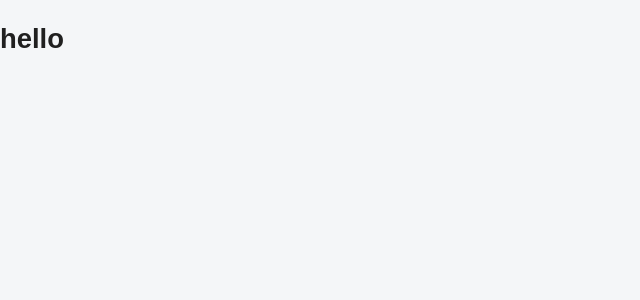
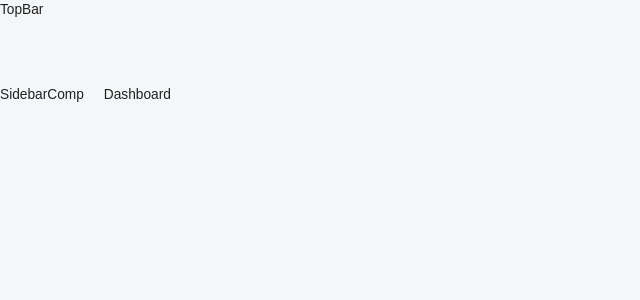
Before and after one commit to Sumant64/react-admin-dashboard, a React (Create React App) app: page / in a window 1280 px wide. Shown: the top 300 px of the page, without its empty margins (0-640 px from the left). Built offline with nearby package versions, Linux system fonts and the light colour scheme.

Commit message:
routes, topbar and sidebar structure

```diff
--- a/src/App.tsx
+++ b/src/App.tsx
@@ -1,11 +1,29 @@
+import { useState } from "react";
+import TopBar from "./layout/TopBar";
+import { Box } from "@mui/material";
+import SidebarComp from "./layout/SidebarComp";
+import { Route, Routes } from "react-router";
+import Dashboard from "./scenes/dashboard";
 
 
 function App() {
-
+  const [toggle, setToggle] = useState(false);
 
   return (
     <>
-      <h1>hello</h1>
+      <div style={{ boxSizing: 'border-box' }}>
+        <TopBar toggle={toggle} setToggle={setToggle} />
+        <div className="app" style={{ display: 'flex', position: 'relative', paddingTop: '4rem' }}>
+          <div>
+            <SidebarComp toggle={toggle} setToggle={setToggle} />
+          </div>
+          <Box sx={{ width: '100%', marginLeft: { xs: '5px', md: '20px' }, overflowY: 'auto' }}>
+          <Routes>
+            <Route path="/" element={<Dashboard />} />
+          </Routes>
+          </Box>
+        </div>
+      </div>
     </>
   );
 }
--- a/src/layout/Main.tsx
+++ b/src/layout/Main.tsx
@@ -1,6 +1,7 @@
 import React from 'react';
 import { CssBaseline, ThemeProvider } from "@mui/material";
 import { ColorModeContext, useMode } from "../theme";
+import { BrowserRouter } from "react-router-dom";
 
 
 const Main = (props: any) => {
@@ -8,12 +9,14 @@ const Main = (props: any) => {
 
     return (
         <>
+            <BrowserRouter>
                 <ColorModeContext.Provider value={colorMode}>
                     <ThemeProvider theme={theme}>
                         <CssBaseline />
                         {props.children}
                     </ThemeProvider>
                 </ColorModeContext.Provider>
+            </BrowserRouter>
         </>
     )
 }
--- /dev/null
+++ b/src/layout/SidebarComp.tsx
@@ -0,0 +1,14 @@
+import React from 'react'
+
+interface Props {
+    toggle: boolean,
+    setToggle: any
+}
+
+const SidebarComp = (props: Props) => {
+  return (
+    <div>SidebarComp</div>
+  )
+}
+
+export default SidebarComp
--- /dev/null
+++ b/src/layout/TopBar.tsx
@@ -0,0 +1,14 @@
+import React from 'react'
+
+interface Props {
+    toggle: boolean,
+    setToggle: any
+}
+
+const TopBar = (props: Props) => {
+  return (
+    <div>TopBar</div>
+  )
+}
+
+export default TopBar
--- /dev/null
+++ b/src/scenes/dashboard/index.tsx
@@ -0,0 +1,9 @@
+import React from 'react'
+
+const Dashboard = () => {
+  return (
+    <div>Dashboard</div>
+  )
+}
+
+export default Dashboard
```
Lines whose indentation alone changed are shown as unchanged.
